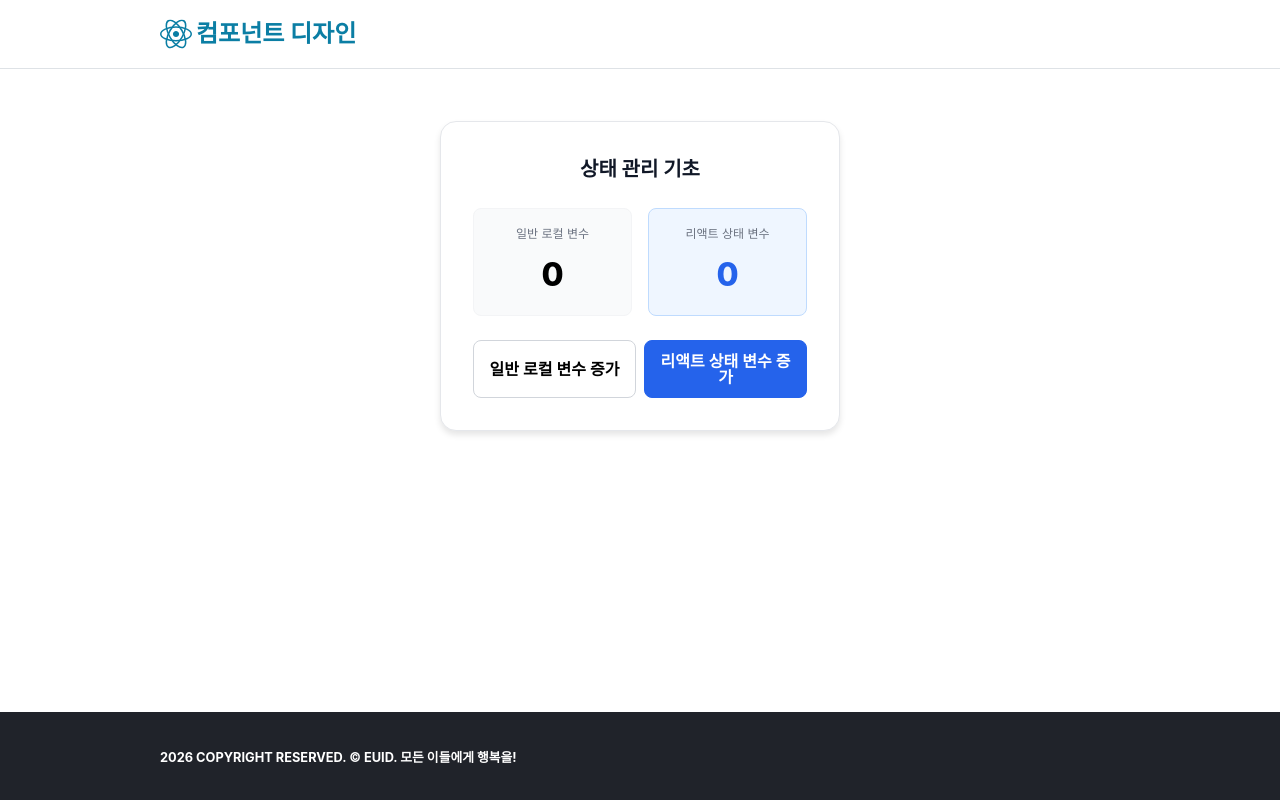
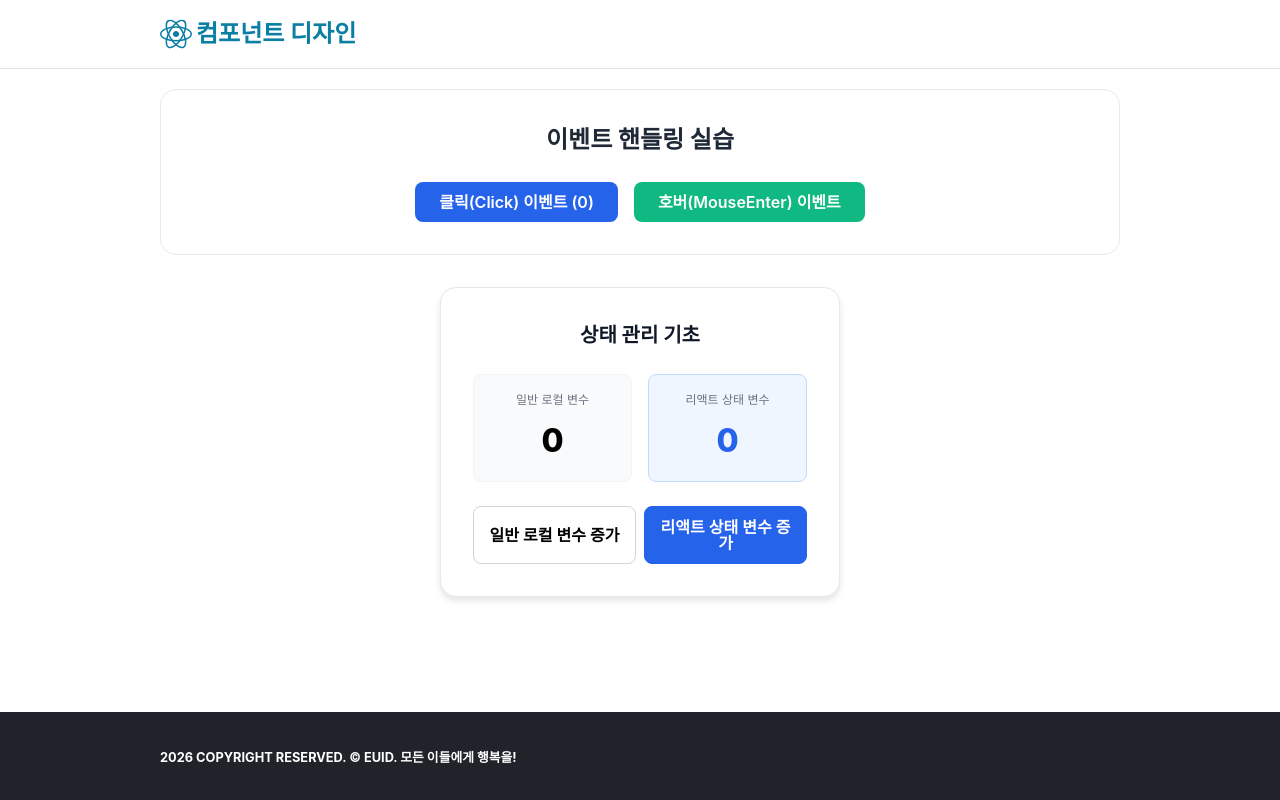
Before and after one commit to jyeonleee/likelion-16th-react, a React (Vite) app in the folder learning-react/02-State-이벤트-핸들링/: page / in a window 1280 px wide. Built offline with nearby package versions, Linux system fonts and the light colour scheme.

Commit message:
learn. 이벤트 핸들링 (Event Handling) - JSX 내부: 인라인 핸들러 - 함수 몸체: 변수에 함수 값 참조 - 상태 관리 기초 실습 - 이벤트 핸들링 실습

```diff
--- a/learning-react/02-State-이벤트-핸들링/src/app/index.tsx
+++ b/learning-react/02-State-이벤트-핸들링/src/app/index.tsx
@@ -1,5 +1,5 @@
 import { Footer, Header, Image, Wrapper } from '@/components'
-import { ComponentState } from '@/learns'
+import { ComponentState, EventHandling } from '@/learns'
 import S from './style.module.css'
 
 export default function App() {
@@ -14,6 +14,7 @@ export default function App() {
 
       <div data-placeholder>
         <Wrapper>
+          <EventHandling />
           <ComponentState />
         </Wrapper>
       </div>
--- a/learning-react/02-State-이벤트-핸들링/src/components/Wrapper/index.tsx
+++ b/learning-react/02-State-이벤트-핸들링/src/components/Wrapper/index.tsx
@@ -2,7 +2,7 @@ import S from './style.module.css'
 
 interface WrapperProps {
   width?: string | number // 선택?(optional)
-  children: React.ReactNode // 필수(required)
+  children?: React.ReactNode // 필수(required)
 }
 
 function Wrapper({ width, children }: WrapperProps) {
--- a/learning-react/02-State-이벤트-핸들링/src/learns/EventHandling/EventHandler/index.tsx
+++ b/learning-react/02-State-이벤트-핸들링/src/learns/EventHandling/EventHandler/index.tsx
@@ -1,7 +1,48 @@
+import { useState, type MouseEvent } from 'react'
 import S from './style.module.css'
 
-function EventHandler() {
-  return <section className={S.container}></section>
+export default function EventHandler() {
+  // 컴포넌트 상태(기억되는 데이터 값) 관리
+  const [count, setCount] = useState(0)
+
+  // 화살표 함수 식 (이벤트 객체를 사용할 경우, 타입 지정 필요)
+  const handleIncreaseCount = (e: MouseEvent<HTMLButtonElement>) => {
+    console.log(e.type + ' 이벤트 발동!')
+    const nextCount = count + 1
+    setCount(nextCount)
+  }
+
+  const handlePrintMessage = (message: string) => {
+    alert(message)
+  }
+
+  return (
+    <section className={S.container}>
+      <h2 className={S.title}>이벤트 핸들링 실습</h2>
+      <div role="group" className={S.buttonGroup}>
+        <button
+          type="button"
+          className={S.button}
+          // TODO 2: JSX에서 함수 몸체 내부에 변수에 함수 값 할당
+          onClick={handleIncreaseCount}
+          onDoubleClick={() => handlePrintMessage('오늘 수업 끝!')}
+        >
+          클릭(Click) 이벤트 ({count})
+        </button>
+        <button
+          type="button"
+          className={`${S.button} ${S.secondary}`}
+          // TODO 1: JSX 내부에서 인라인 이벤트 핸들러 추가
+          onMouseEnter={(e) => {
+            console.log(`${e.type} 이벤트 발동!`)
+          }}
+          onMouseLeave={(e) => {
+            console.log(e.type + ' 이벤트 발동!')
+          }}
+        >
+          호버(MouseEnter) 이벤트
+        </button>
+      </div>
+    </section>
+  )
 }
-
-export default EventHandler
--- /dev/null
+++ b/learning-react/02-State-이벤트-핸들링/src/learns/EventHandling/EventHandler/style.module.css
@@ -0,0 +1,47 @@
+.container {
+  --primary-color: #2563eb;
+  --primary-hover: #1d4ed8;
+  --secondary-color: #10b981;
+  --secondary-hover: #059669;
+  --text-main: #1f2937;
+
+  padding: 2rem;
+  border: 1px solid #e5e7eb;
+  border-radius: 1rem;
+  text-align: center;
+
+  .title {
+    font-size: 1.5rem;
+    margin-bottom: 1.5rem;
+    color: var(--text-main);
+  }
+
+  .buttonGroup {
+    display: flex;
+    gap: 1rem;
+    justify-content: center;
+
+    .button {
+      padding: 0.75rem 1.5rem;
+      border-radius: 0.5rem;
+      border: none;
+      background-color: var(--primary-color);
+      color: #ffffff;
+      font-weight: 600;
+      cursor: pointer;
+      transition: background-color 0.2s;
+
+      &:hover {
+        background-color: var(--primary-hover);
+      }
+
+      &.secondary {
+        background-color: var(--secondary-color);
+
+        &:hover {
+          background-color: var(--secondary-hover);
+        }
+      }
+    }
+  }
+}
--- a/learning-react/02-State-이벤트-핸들링/src/learns/EventHandling/index.tsx
+++ b/learning-react/02-State-이벤트-핸들링/src/learns/EventHandling/index.tsx
@@ -1,9 +1,14 @@
+import EventHandler from './EventHandler'
 import S from './style.module.css'
 
 // 기본 내보내기 (default export)
 // - 하나만 모듈을 내보낼 때
 export default function EventHandling() {
-  return <Container className={S.container}></Container>
+  return (
+    <Container className={S.container}>
+      <EventHandler />
+    </Container>
+  )
 }
 
 // --------------------------------------------------------------------------
```
